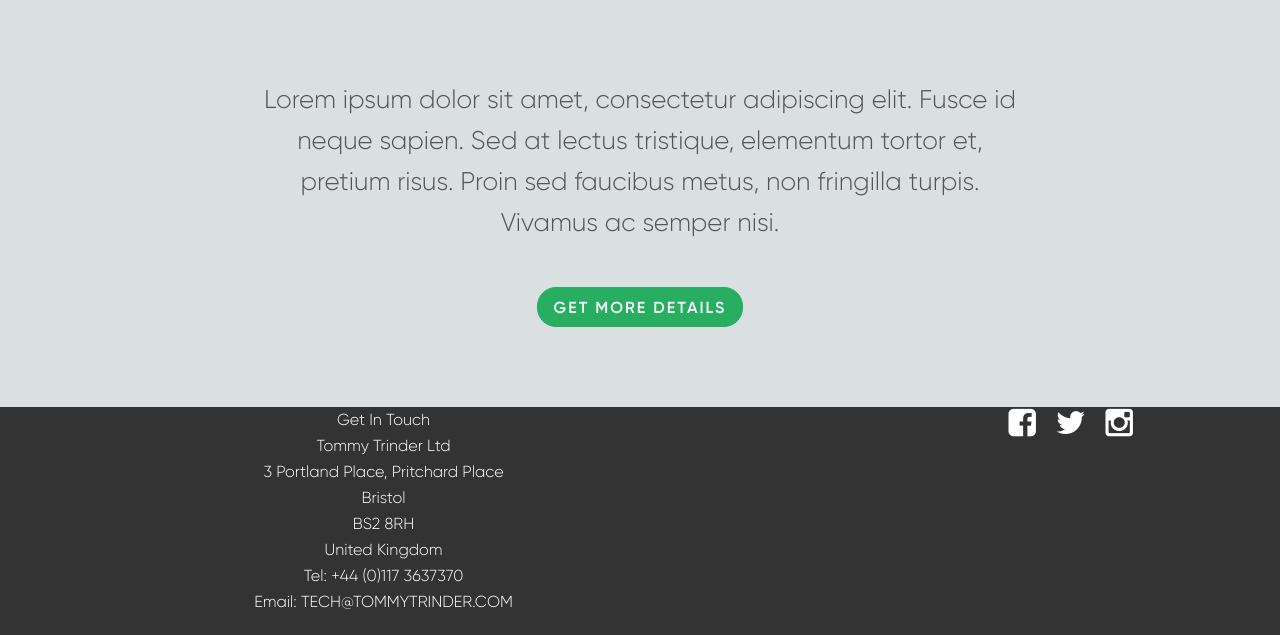
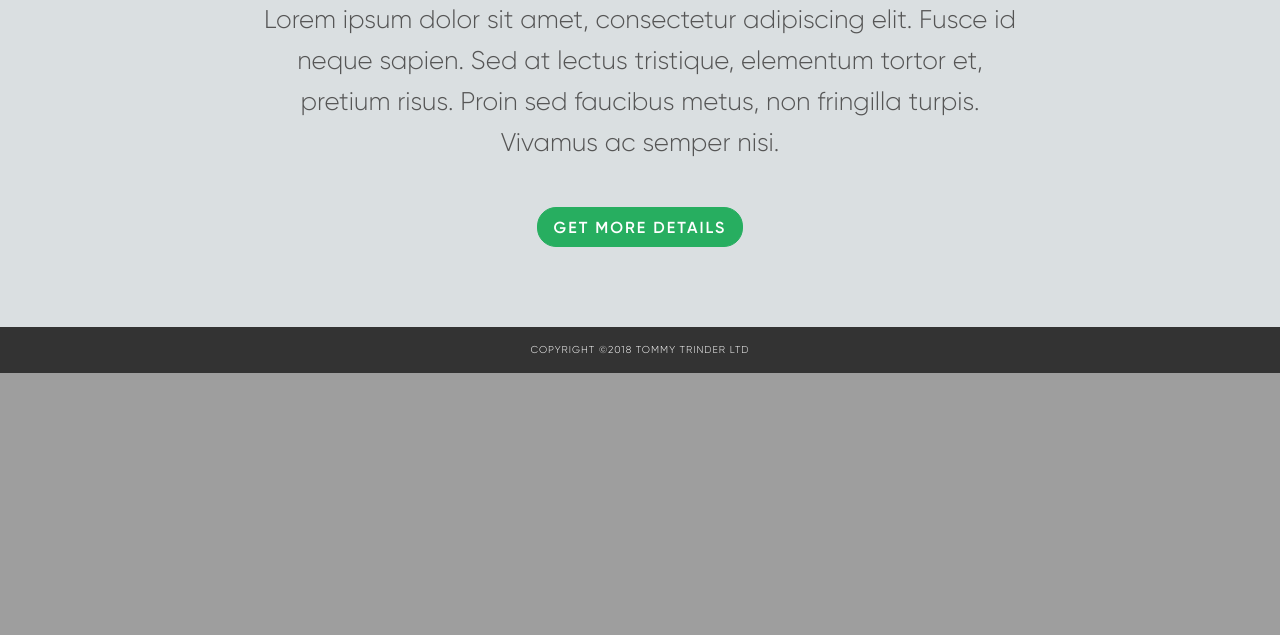
Before and after one commit to davidkinloch/tommytrinder-web, a PHP site: page /landing-page.php in a window 1280 px wide. Shown: the part 4166-4801 px from the top of the page. After the commit the page ends 4539 px from the top, so only its background shows below. Run offline with PHP 8.4, Linux system fonts and the light colour scheme; some libraries are stand-ins or nearby versions.

Commit message:
Landign page marigns

```diff
--- a/footer.php
+++ b/footer.php
@@ -1,5 +1,7 @@
         <footer class="footer">
             <div class="wrapper">
+                <p class="copyright">Copyright &copy;2018 Tommy Trinder Ltd</p>
+                  <!--
                       <div class="footer__block">
                           <h3>Get In Touch</h3>
                           <div class="vcard" itemscope itemtype="http://schema.org/Organization">
@@ -16,7 +18,7 @@
 
                               <span>Tel: <span class="tel" itemprop="telephone">+44 (0)117 3637370</span></span>
                               <p>Email: <a href="mailto:email@url.com" class="email" itemprop="email">tech@tommytrinder.com</a></p>
-                    </div><!-- end of vCard -->
+                          </div>
                       </div>
                       <div class="footer__block">
                           <ul class="social">
@@ -31,6 +33,7 @@
                               </li>
                           </ul>
                       </div>
+                    -->
             </div>
         </footer>
 
--- a/landing-page.php
+++ b/landing-page.php
@@ -1,6 +1,6 @@
 <?php include 'header.php'; ?>
 
-<div class="section section--vimeo" style="max-width: 1680px;margin: 80px auto 0;">
+<div class="section section--vimeo" style="max-width: 1680px;">
     <div style="padding:56.25% 0 0 0;position:relative;"><iframe src="https://player.vimeo.com/video/281562791?autoplay=1&title=0&byline=0&portrait=0" style="position:absolute;top:0;left:0;width:100%;height:100%;" frameborder="0" webkitallowfullscreen mozallowfullscreen allowfullscreen></iframe></div><script src="https://player.vimeo.com/api/player.js"></script>
 </div>
 
--- a/sass/_footer.scss
+++ b/sass/_footer.scss
@@ -45,3 +45,11 @@
       bottom: 5px;
     }
 }
+.copyright {
+  font-size: 10px;
+    text-transform: uppercase;
+    padding: 10px 20px;
+    color: #FFF;
+    letter-spacing: 1px;
+    text-align: center;
+}
--- a/sass/_section.scss
+++ b/sass/_section.scss
@@ -88,4 +88,10 @@
 			}
 		}
 	}
+  &--vimeo {
+    margin: 70px auto 0;
+    @include mq(tablet) {
+      margin-top: 0;
+    }
+  }
 }
```
Also changed, not shown: css/main.css. Lines whose indentation alone changed are shown as unchanged.
